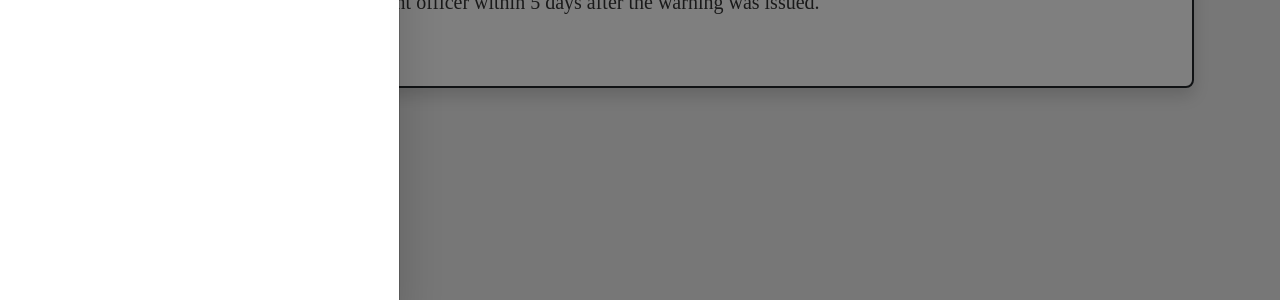
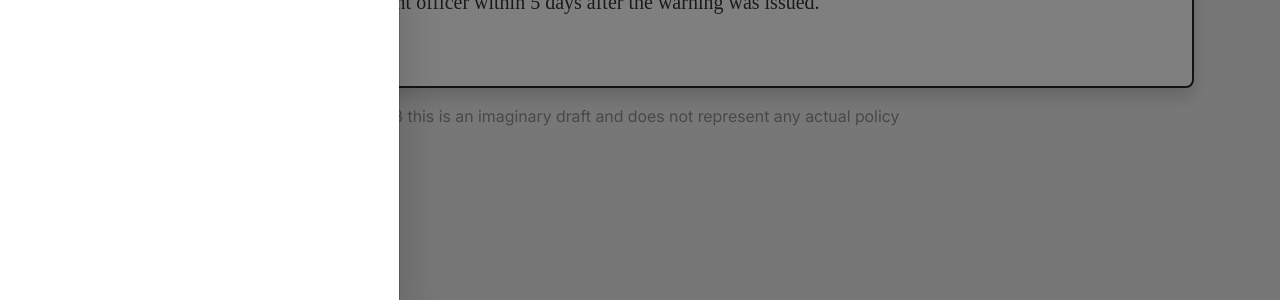
Before and after one commit to crlp-jerseyldo/crlp-jerseyldo.github.io, a Jekyll site: the page ilde-mockup/index.html, which Jekyll copies as it is, in a window 1280 px wide. Shown: the part 1578-1878 px from the top of the page. Built offline with Jekyll 4.4.1, drawn with Linux system fonts in a browser that asks for light colours.

Commit message:
Add disclaimer

```diff
--- a/ilde-mockup/index.html
+++ b/ilde-mockup/index.html
@@ -165,6 +165,7 @@
                         </div>
                     </div>
                 </div>
+                <p class="disclaimer mt-3 mb-0 text-center text-body-tertiary">NB this is an imaginary draft and does not represent any actual policy</p>
             </main>
         </div>
         <script type="module" src="js/main.js"></script>
--- a/ilde-mockup/scss/styles.scss
+++ b/ilde-mockup/scss/styles.scss
@@ -420,6 +420,11 @@ body.show-issues {
   }
 }
 
+p.disclaimer {
+  font-size: .75em;
+  opacity: .75;
+}
+
 /*
  * Tributejs autocomplete
  */
```
